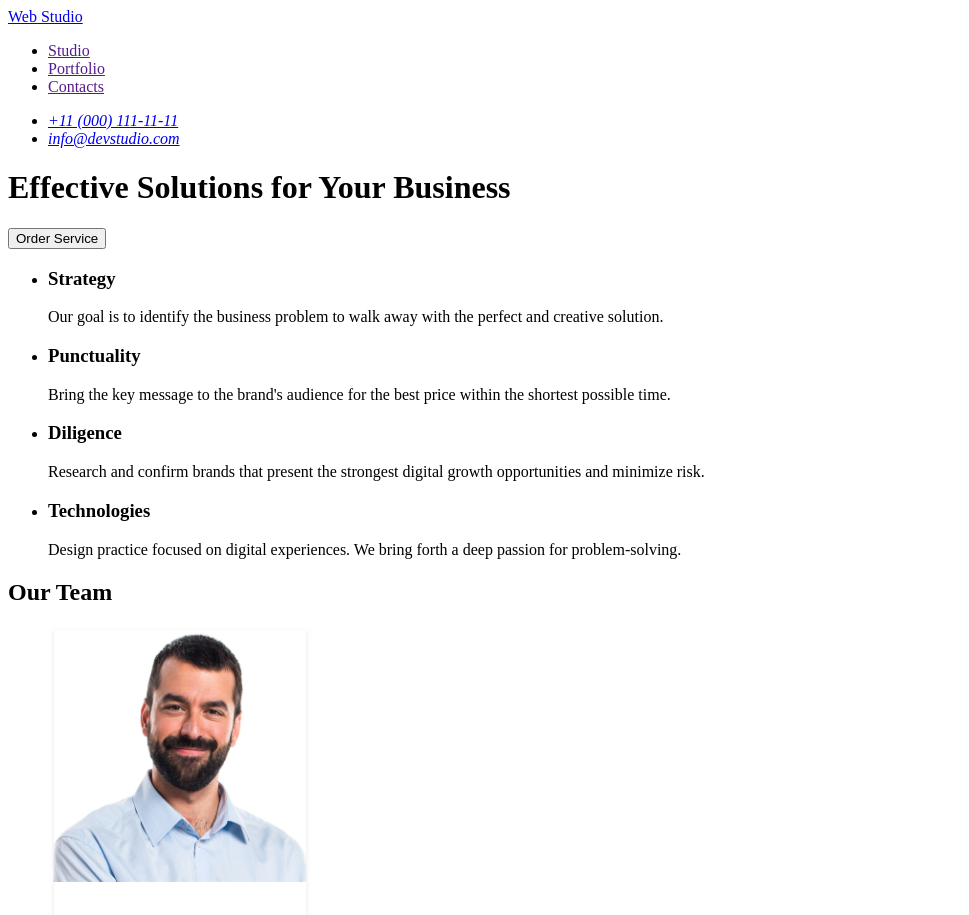
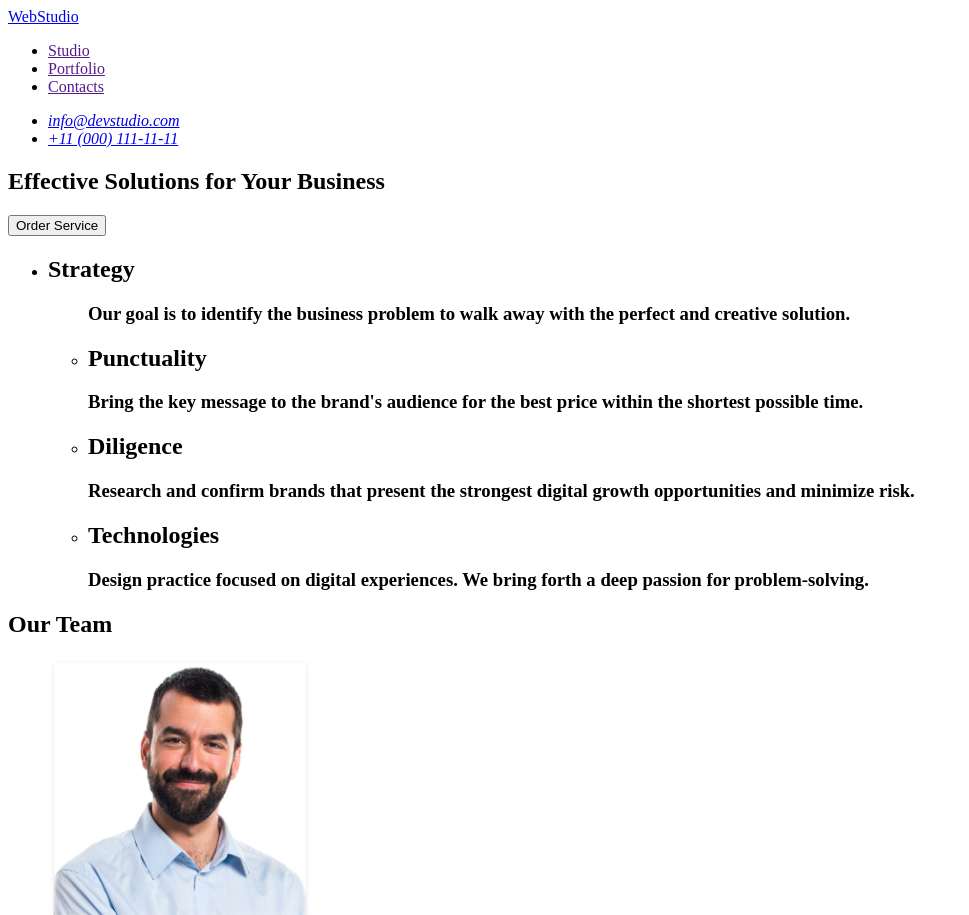
Before and after one commit to maryna-bordiian/goit-markup-hw-01, a plain HTML site: page index.html in a window 1280 px wide. Shown: the top 915 px of the page, without its empty margins (0-969 px from the left). Drawn offline with Linux system fonts and the light colour scheme.

Commit message:
add markup

```diff
--- a/index.html
+++ b/index.html
@@ -9,7 +9,7 @@
     <!-- HEADER -->
     <header>
       <nav>
-        <a href="./index.html">Web Studio</a>
+        <a href="./index.html">WebStudio</a>
         <ul>
           <li><a href="">Studio</a></li>
           <li><a href="">Portfolio</a></li>
@@ -19,45 +19,48 @@
 
       <address>
         <ul>
-          <li><a href="tel:+11000111-11-11">+11 (000) 111-11-11</a></li>
           <li><a href="mailto:info@devstudio.com">info@devstudio.com</a></li>
+          <li><a href="tel:+110001111111">+11 (000) 111-11-11</a></li>
         </ul>
       </address>
-
-      <h1>Effective Solutions for Your Business</h1>
-      <button type="button">Order Service</button>
     </header>
 
     <!-- MAIN -->
     <main>
       <section>
+        <h1>Effective Solutions for Your Business</h1>
+        <button type="button">Order Service</button>
+      </section>
+
+      <section>
         <ul>
           <li>
-            <h3>Strategy</h3>
+            <h2>Strategy</h2>
+            <ul>
             <p>
-              Our goal is to identify the business problem to walk away with the
-              perfect and creative solution.
+              <h3>Our goal is to identify the business problem to walk away with the
+              perfect and creative solution.</h3>
             </p>
           </li>
           <li>
-            <h3>Punctuality</h3>
+            <h2>Punctuality</h2>
             <p>
-              Bring the key message to the brand's audience for the best price
-              within the shortest possible time.
+              <h3>Bring the key message to the brand's audience for the best price
+              within the shortest possible time.</h3>
             </p>
           </li>
           <li>
-            <h3>Diligence</h3>
+            <h2>Diligence</h2>
             <p>
-              Research and confirm brands that present the strongest digital
-              growth opportunities and minimize risk.
+              <h3>Research and confirm brands that present the strongest digital
+              growth opportunities and minimize risk.</h3>
             </p>
           </li>
           <li>
-            <h3>Technologies</h3>
+            <h2>Technologies</h2>
             <p>
-              Design practice focused on digital experiences. We bring forth a
-              deep passion for problem-solving.
+              <h3>Design practice focused on digital experiences. We bring forth a
+              deep passion for problem-solving.</h3>
             </p>
           </li>
         </ul>
@@ -94,13 +97,11 @@
 
     <!-- FOOTER -->
     <footer>
-      <div>
-        <p>WebStudio</p>
-        <p>
-          Increase the flow of customers and sales for your business with
-          digital marketing & growth solutions.
-        </p>
-      </div>
+      <a href="./index.html">WebStudio</a>
+      <p>
+        Increase the flow of customers and sales for your business with digital
+        marketing & growth solutions.
+      </p>
     </footer>
   </body>
 </html>
```
